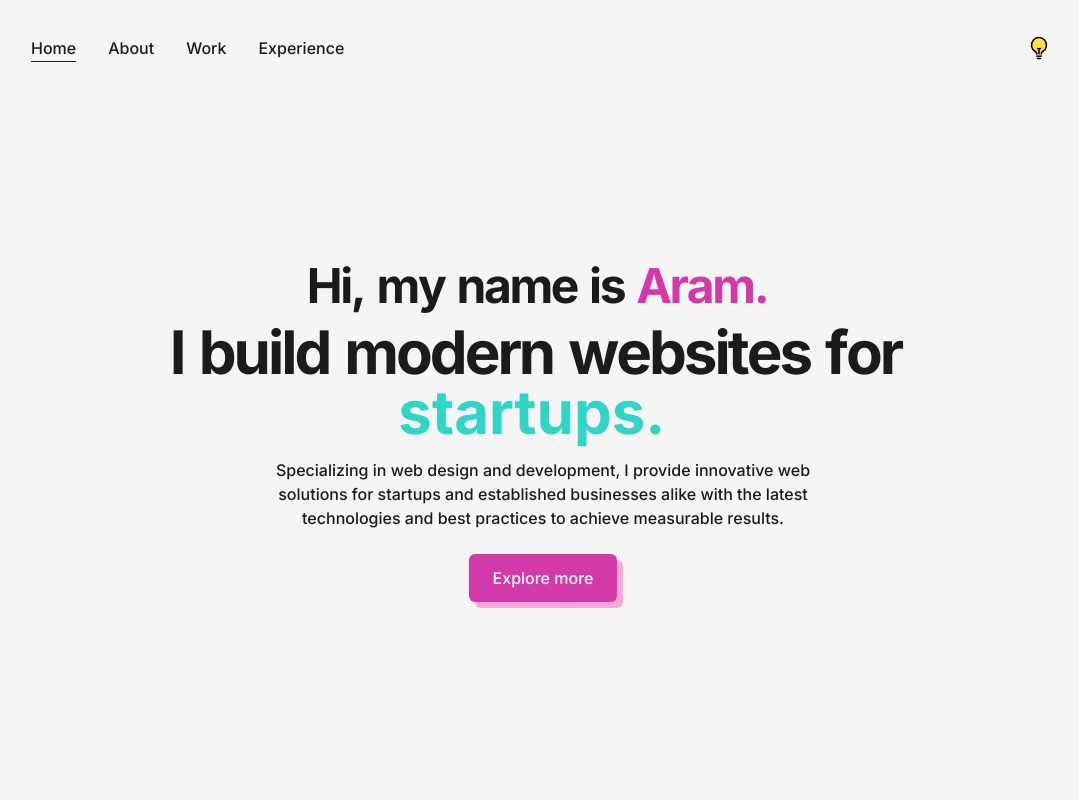
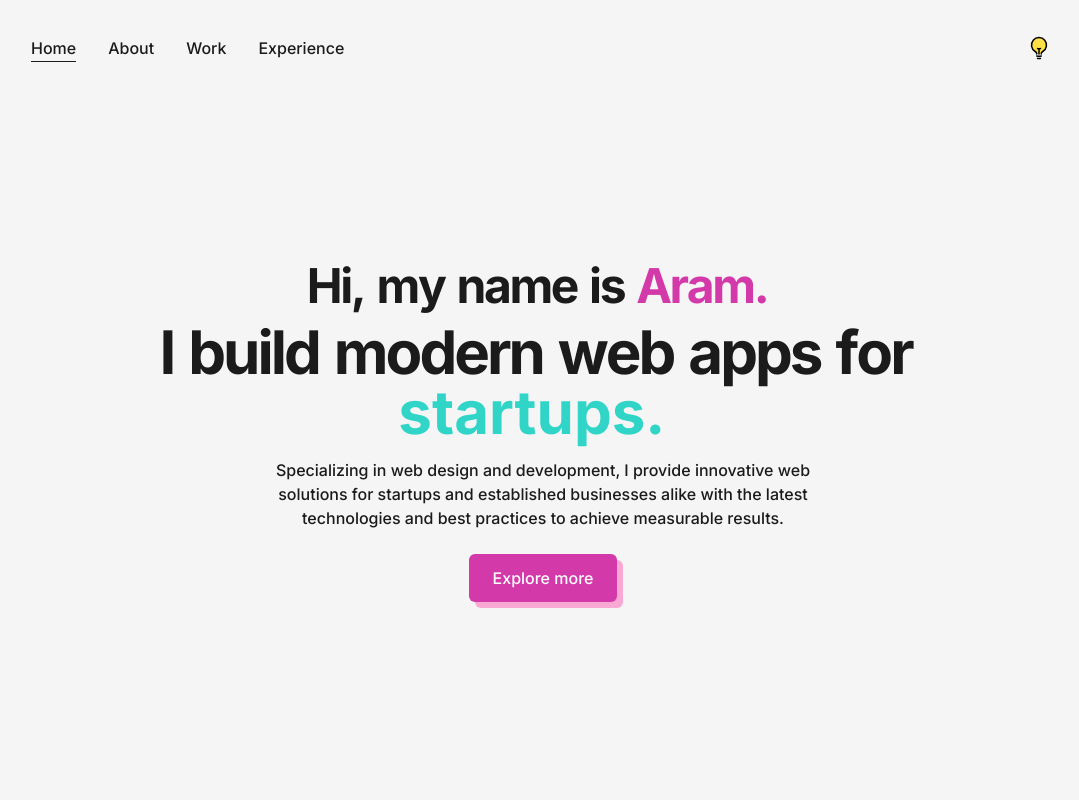
Before and after one commit to aram1l7/portfolio-v3, a Next.js app: page / in a window 1280 px wide. Shown: the top 800 px of the page, without its empty margins (97-1176 px from the left). Built offline with nearby package versions, Linux system fonts and the light colour scheme.

Commit message:
Update index.js

```diff
--- a/src/pages/index.js
+++ b/src/pages/index.js
@@ -43,7 +43,7 @@ export default function Home() {
               className="inline-block secondary-heading mt-3 text-dark dark:text-light
               font-bold w-full !text-6xl xl:!text-5xl
                lg:!text-6xl md:!text-5xl sm:!text-3xl animate-fade max-w-3xl"
-              text={"I build modern websites for businesses."}
+              text={"I build modern web apps for businesses."}
             />
             {hideLastText && (
               <TypeAnimation
```
